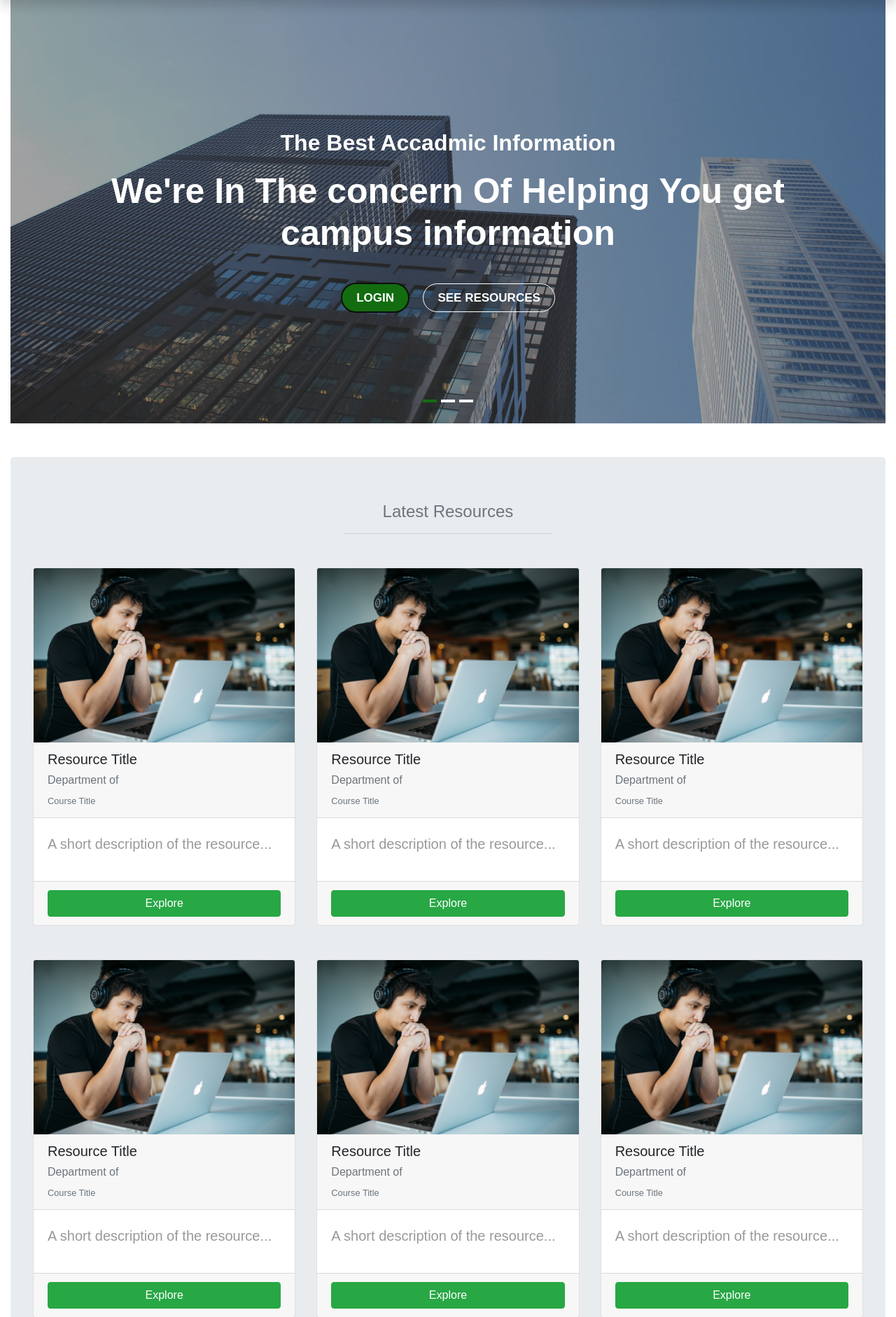
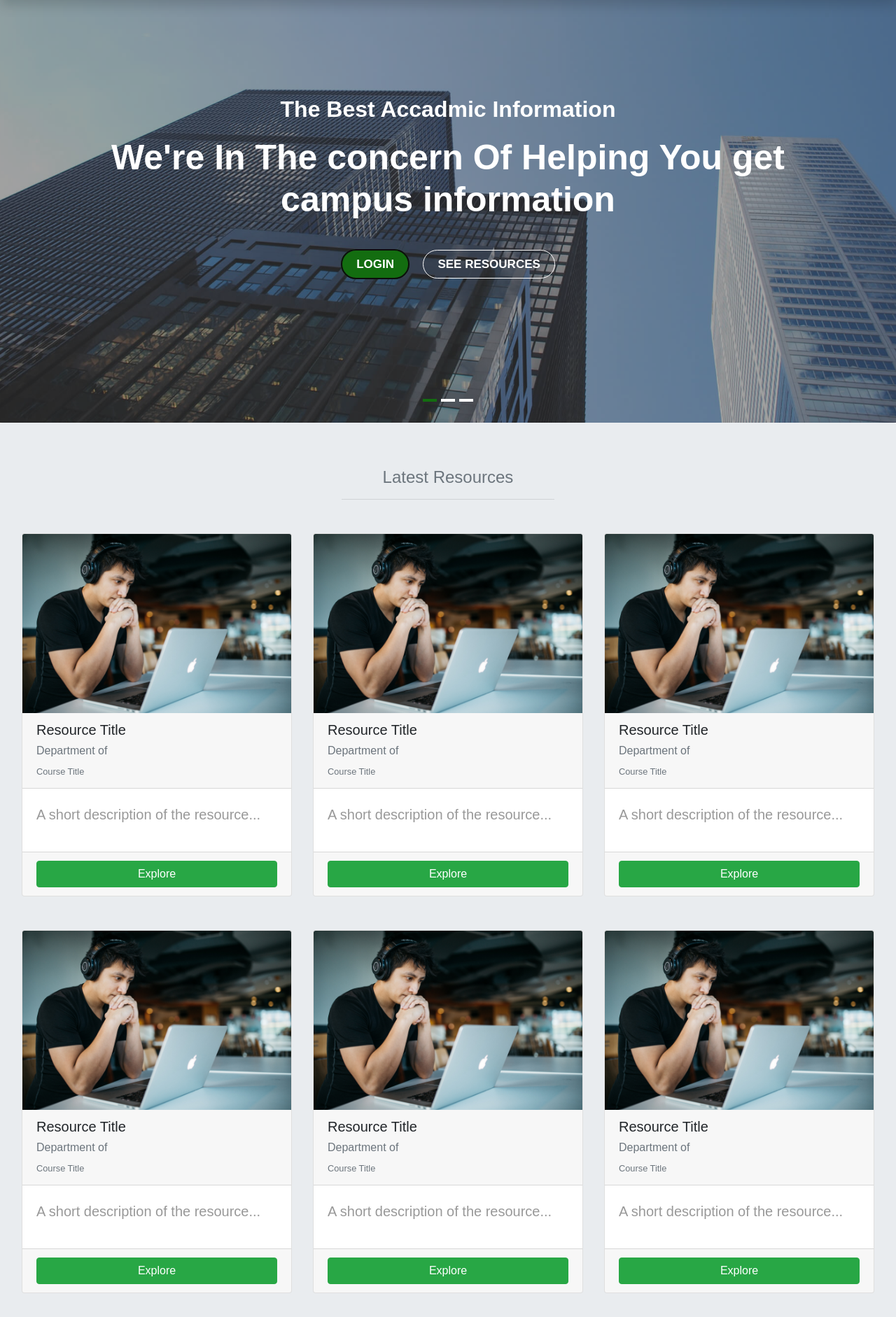
Before and after one commit to STEMCoders-ABU/project1, a CodeIgniter app: page /project1/ in a window 1280 px wide. Shown: the part 57-1939 px from the top of the page at 70% size. Run offline with CodeIgniter, Linux system fonts and the light colour scheme.

Commit message:
updated the project

```diff
--- a/application/config/routes.php
+++ b/application/config/routes.php
@@ -49,7 +49,7 @@ defined('BASEPATH') OR exit('No direct script access allowed');
 | Examples:	my-controller/index	-> my_controller/index
 |		my-controller/my-method	-> my_controller/my_method
 */
-$route['resources'] = 'resources_page/resources';
+$route['resources'] = 'resources/index';
 $route['register'] = 'users/register';
 $route['login'] = 'users/login';
 $route['users/(:any)'] = 'users/$1';
--- a/application/controllers/Pages.php
+++ b/application/controllers/Pages.php
@@ -12,9 +12,4 @@ class Pages extends CI_Controller
         $data['page_title'] = 'About';
         load_view('pages/about', $data);
     }
-    public function resources()
-    {
-        $data['page_title'] = 'Resources';
-        load_view('pages/resources', $data);
-    }
 }
--- a/application/views/pages/index.php
+++ b/application/views/pages/index.php
@@ -1,15 +1,5 @@
-<!--div class="index-header m-n3 mb-5">
-    <div class="translucent-bg-50 text-center headline">
-        <h1 class="index-header-title">Campus Space</h1>
-        <div class="mt-5 auth-container">
-            <a href="<?= site_url(); ?>" class="btn btn-outline-light btn-lg mr-2 shadow shadow-sm" id="login">Sign In</a>
-            <a href="<?= site_url(); ?>" class="btn btn-success btn-lg shadow shadow-sm" id="register">Create Account</a>
-        </div>
-    </div>
-</div -->
-
- <!-- Start Slider Area -->
- <div id="home" class="slider-area">
+<!-- Start Slider Area -->
+ <div id="home" class="slider-area m-n5">
     <div class="bend niceties preview-2">
       <div id="ensign-nivoslider" class="slides">
         <img src="<?php echo base_url('assets/imgs/slider/slider1.jpg'); ?>"  title="#slider-direction-1" />
@@ -96,7 +86,7 @@
   <!-- End Slider Area -->
 
 
-<div class="index-contents mt-5">
+<div class="index-contents mt-5 ml-n3 mr-n3">
     <div class="jumbotron">
         <h4 class="text-center text-dark text-muted">Latest Resources</h4>
         <hr class="bg-muted w-25">
--- a/application/views/templates/footer.php
+++ b/application/views/templates/footer.php
@@ -1,4 +1,4 @@
-</main>
+    </main>
 </div>
 
 <script src="<?php echo base_url('assets/js/jquery-3.4.1.js') ?>"></script>
--- a/assets/css/styles.css
+++ b/assets/css/styles.css
@@ -127,6 +127,7 @@ div .index-header .auth-container a#login {
     width: 10rem !important;
   }
 }
+
 /*ABOUT PAGE*/
 #about-container{
   padding: 0;
@@ -204,6 +205,7 @@ div .index-header .auth-container a#login {
     float: none;
   }
 }
+
 /*RESOURCES PAGE*/
 .res-container{
   width: 100%;
```
Also changed, not shown: application/controllers/Resources.php (added, +10 -0 lines), application/controllers/resources_page.php (deleted, +0 -9 lines), application/views/resources/index.php (renamed from application/views/resources_page/resources.php).
